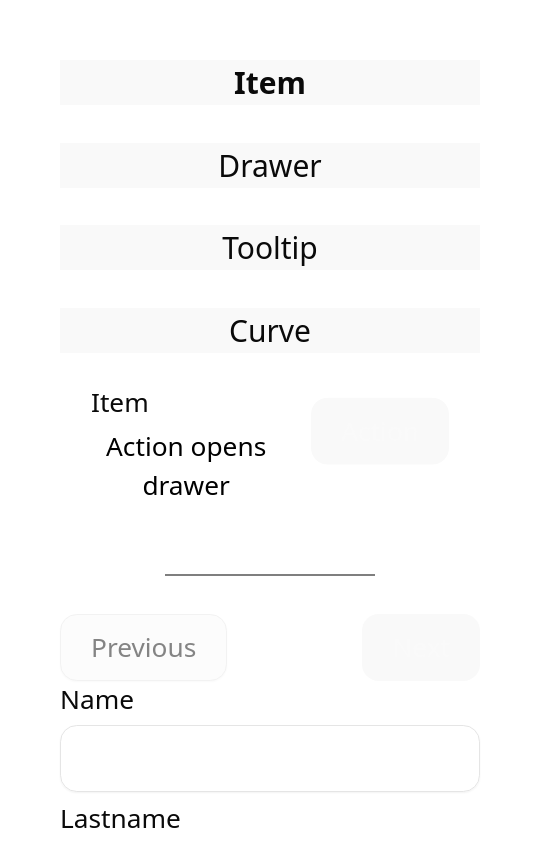
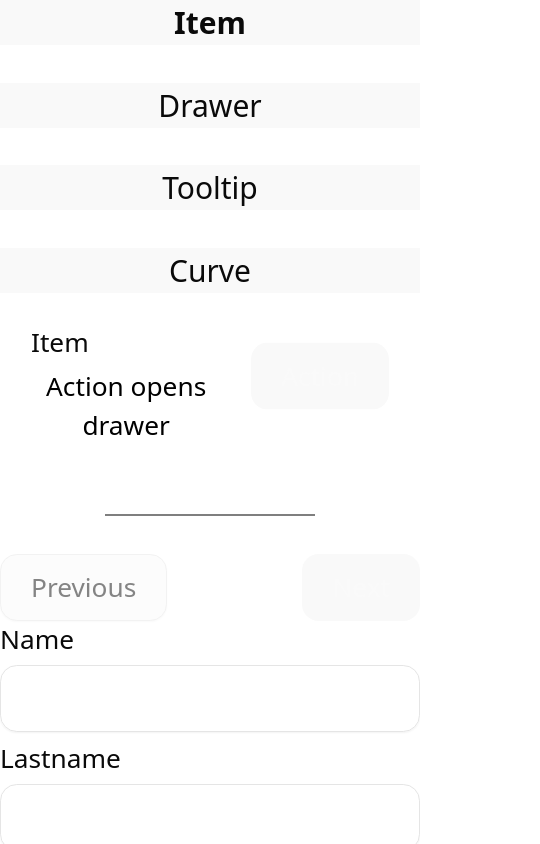
Before and after one commit to HlibShutov/project_frontend, a React (Vite) app: page / in a window 390 px wide. Shown: the top 844 px of the page, 540 px wide, since content can reach past the window. Built offline with nearby package versions, Linux system fonts and the light colour scheme.

Commit message:
fix responsibility for mobile

```diff
--- a/src/App.css
+++ b/src/App.css
@@ -3,6 +3,12 @@
   margin: 0 auto;
   padding: 2rem;
   text-align: center;
+}
+
+@media (max-width: 600px) {
+  #root {
+    padding: 0;
+  }
 }
 
 .logo {
```
